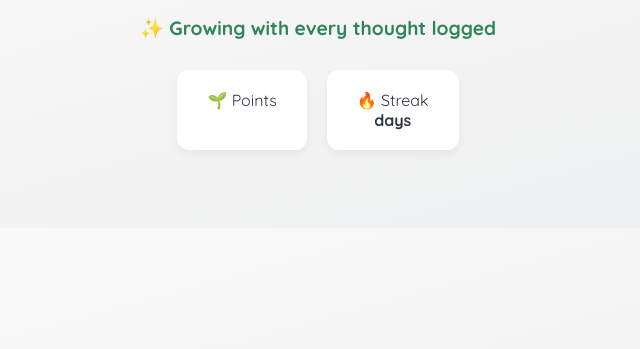
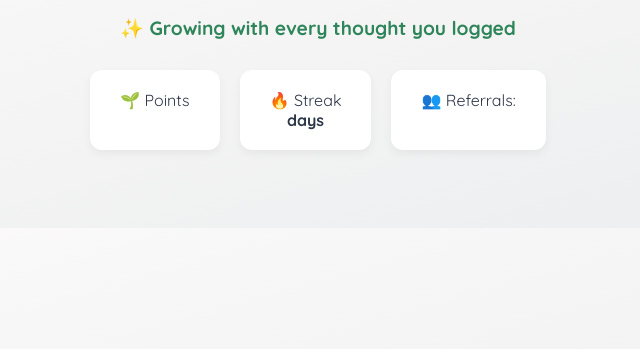
Before and after one commit to garvboiiiii/SoulGarden, a Python web app: template templates/dashboard.html in a window 1280 px wide. Shown: the part 125-474 px from the top of the page, without its empty margins (322-962 px from the left). Run offline with Jinja, Linux system fonts and the light colour scheme; the template is opened without the code that fills it, so the values that code supplies are empty.

Commit message:
Update dashboard.html

```diff
--- a/templates/dashboard.html
+++ b/templates/dashboard.html
@@ -75,11 +75,12 @@
 <body>
 
   <h1>{{ name }}'s SoulGarden 🌿</h1>
-  <h2>✨ Growing with every thought logged</h2>
+  <h2>✨ Growing with every thought you logged</h2>
 
   <div class="stats">
     <div class="stat">🌱 Points<br><strong>{{ points }}</strong></div>
     <div class="stat">🔥 Streak<br><strong>{{ streak }} days</strong></div>
+    <div class="stat">👥 Referrals:<br><strong>{{ referrals }}</strong></div>
   </div>
 
   {% for mem in memories %}
```
